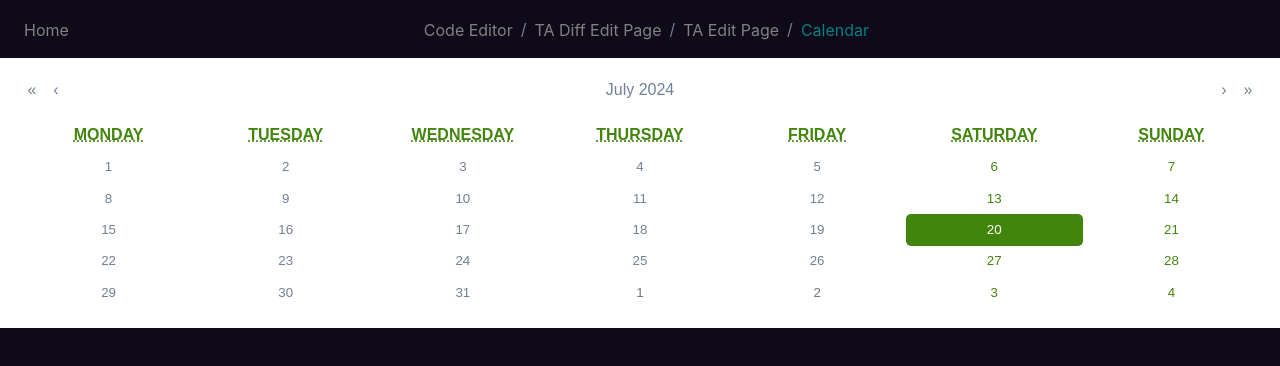
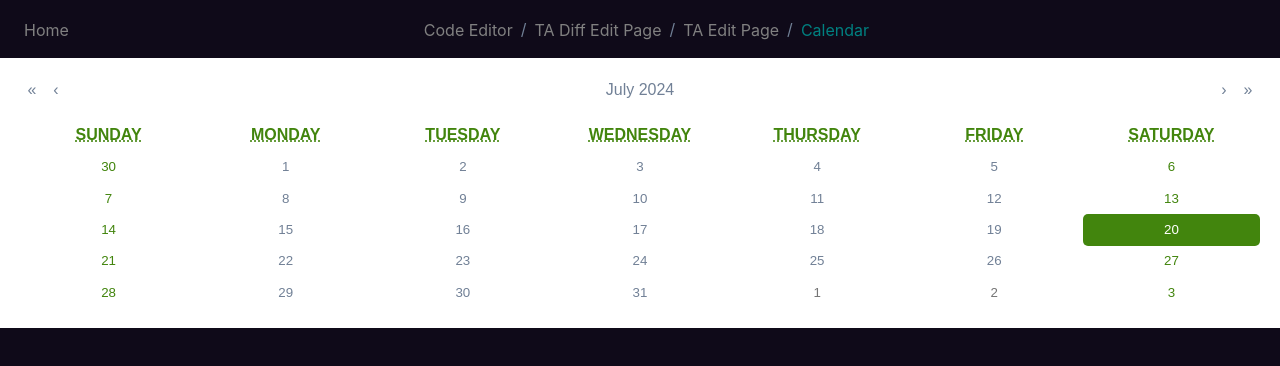
Before and after one commit to CWDll/monaco_prac, a React (Vite) app: page /calendar in a window 1280 px wide. Shown: the top 366 px of the page. Built offline with nearby package versions, Linux system fonts and the light colour scheme.

Commit message:
[Feat] 요일 표시 순서 변경(iso8601 -> gregory)

```diff
--- a/src/components/Calendar/MyCalendar.tsx
+++ b/src/components/Calendar/MyCalendar.tsx
@@ -20,6 +20,7 @@ const MyCalendar = () => {
     <S.CalendarBox>
       <S.StyleCalendar
         locale="en"
+        calendarType="gregory"
         onChange={onChangeToday}
         value={today}
         formatShortWeekday={formatDay}
```
